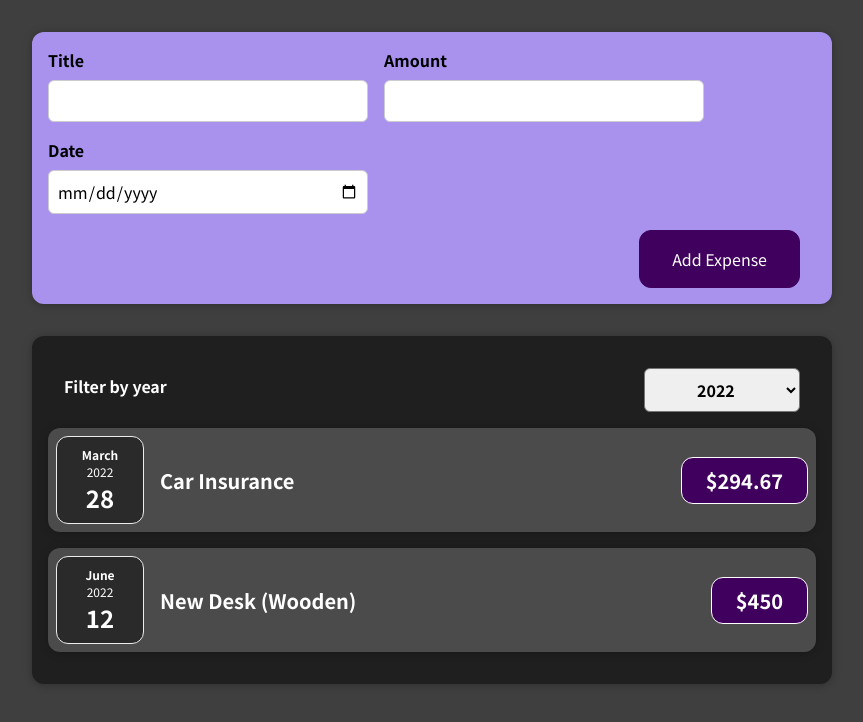
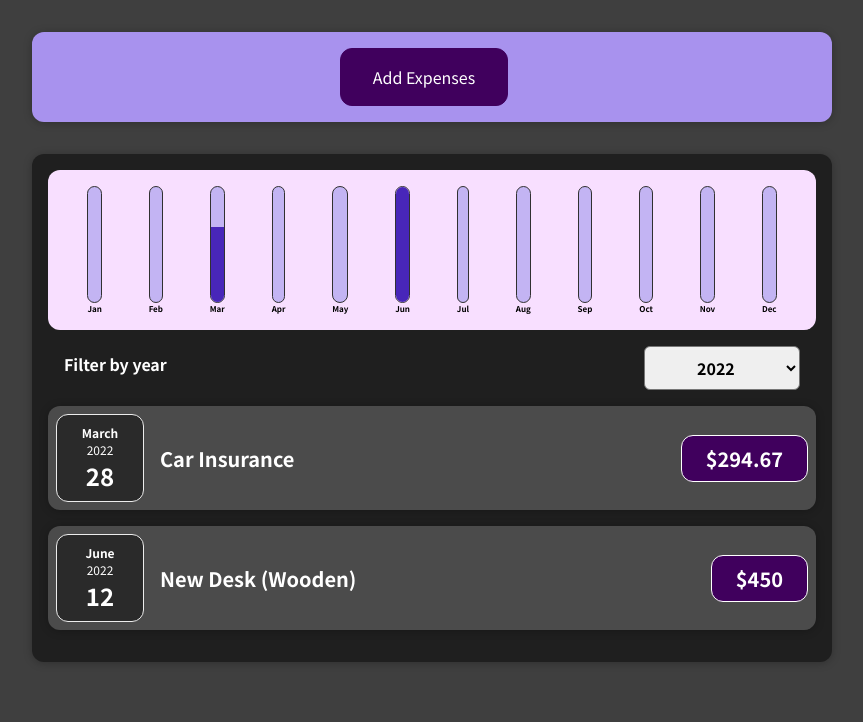
Before and after one commit to Disha3798/expense-tracker-reactJS, a React (Create React App) app: page / in a window 1280 px wide. Shown: the top 722 px of the page, without its empty margins (208-1071 px from the left). Built offline with nearby package versions, Linux system fonts and the light colour scheme.

Commit message:
added charts

```diff
--- /dev/null
+++ b/src/components/Chart/Chart.css
@@ -0,0 +1,9 @@
+.chart {
+    padding: 1rem;
+    border-radius: 12px;
+    background-color: #f8dfff;
+    text-align: center;
+    display: flex;
+    justify-content: space-around;
+    height: 10rem;
+  }
--- /dev/null
+++ b/src/components/Chart/Chart.js
@@ -0,0 +1,25 @@
+
+import './Chart.css'
+import ChartBar from './ChartBar'
+
+const Chart = (props) => {
+
+    const datapointValues = props.datapoints.map((data) => data.value)
+    const maxValue = Math.max(...datapointValues)
+
+    return (
+        <div className='chart'>
+            {props.datapoints.map((datapoint) =>
+                <ChartBar
+                    key={datapoint.month}
+                    value={datapoint.value}
+                    maxValue={maxValue}
+                    label={datapoint.month} />
+            )
+            }
+        </div>
+
+    )
+}
+
+export default Chart
--- /dev/null
+++ b/src/components/Chart/ChartBar.css
@@ -0,0 +1,30 @@
+.chart-bar {
+  height: 100%;
+  display: flex;
+  flex-direction: column;
+  align-items: center;
+}
+
+.chart-bar__inner {
+  height: 100%;
+  width: 100%;
+  border: 1px solid #313131;
+  border-radius: 12px;
+  background-color: #c3b4f3;
+  overflow: hidden;
+  display: flex;
+  flex-direction: column;
+  justify-content: flex-end;
+}
+
+.chart-bar__fill {
+  background-color: #4826b9;
+  width: 100%;
+  transition: all 0.3s ease-out;
+}
+
+.chart-bar__label {
+  font-weight: bold;
+  font-size: 0.5rem;
+  text-align: center;
+}
--- /dev/null
+++ b/src/components/Chart/ChartBar.js
@@ -0,0 +1,23 @@
+
+import './ChartBar.css'
+
+const ChartBar = (props) => {
+    let barFillHeight = '0%';
+
+    if (props.maxValue > 0) {
+        barFillHeight = Math.round((props.value / props.maxValue) * 100) + '%';
+    }
+    return (
+        <div className='chart-bar'>
+            <div className='chart-bar__inner'>
+                <div
+                    className='chart-bar__fill'
+                    style={{ height: barFillHeight }}
+                ></div>
+            </div>
+            <div className='chart-bar__label'>{props.label}</div>
+        </div>
+    );
+};
+
+export default ChartBar
--- /dev/null
+++ b/src/components/Expenses/ExpenseChart.js
@@ -0,0 +1,32 @@
+import Chart from '../Chart/Chart'
+
+const ExpenseChart = (props) => {
+
+    const datapoints=[
+        {month:'Jan',value:0},
+        {month:'Feb',value:0},
+        {month:'Mar',value:0},
+        {month:'Apr',value:0},
+        {month:'May',value:0},
+        {month:'Jun',value:0},
+        {month:'Jul',value:0},
+        {month:'Aug',value:0},
+        {month:'Sep',value:0},
+        {month:'Oct',value:0},
+        {month:'Nov',value:0},
+        {month:'Dec',value:0},
+    ]
+    for(const expense of props.items)
+    {
+        const expenseMonth=expense.date.getMonth()
+        datapoints[expenseMonth].value+=expense.amount
+    }
+    return (
+        <div>
+            <Chart datapoints={datapoints}/>
+        </div>
+
+    )
+}
+
+export default ExpenseChart
--- a/src/components/Expenses/ExpenseFilter.js
+++ b/src/components/Expenses/ExpenseFilter.js
@@ -9,7 +9,9 @@ const ExpensesFilter = (props) => {
         <div className='expenses-filter'>
             <div className='expenses-filter__control'>
                 <label>Filter by year</label>
-                <select value={props.selected} onChange={handleSelected}>
+                <select
+                    value={props.selected}
+                    onChange={handleSelected}>
                     <option value='2022'>2022</option>
                     <option value='2021'>2021</option>
                     <option value='2020'>2020</option>
--- a/src/components/Expenses/ExpenseItem.js
+++ b/src/components/Expenses/ExpenseItem.js
@@ -2,7 +2,7 @@ import './ExpenseItem.css'
 import Card from '../UI/Card'
 import ExpenseDate from './ExpenseDate'
 
-const ExpenseItem=(props) =>{
+const ExpenseItem = (props) => {
   return (
     <Card className='expense-item'>
       <ExpenseDate date={props.date} />
--- a/src/components/Expenses/ExpenseList.js
+++ b/src/components/Expenses/ExpenseList.js
@@ -3,6 +3,7 @@ import ExpenseItem from './ExpenseItem'
 import Card from '../UI/Card'
 import ExpensesFilter from './ExpenseFilter'
 import { useState } from 'react'
+import ExpenseChart from './ExpenseChart'
 
 const ExpenseList = (props) => {
 
@@ -13,7 +14,6 @@ const ExpenseList = (props) => {
     const getFilteredData = (year) => {
         setFilteredYear(year)
     }
-    // let showExpenses=<p style={{color:'white'}}>No Expenses Available</p>
     let showExpenses=<p className='expenses-list__fallback'>Found no expenses</p>
     if(filteredExpenseList.length>0 )
     {
@@ -28,6 +28,7 @@ const ExpenseList = (props) => {
 
     return (
         <Card className='expenses'>
+            <ExpenseChart items={filteredExpenseList}/>
             <ExpensesFilter selected={filteredYear} onYearSelected={getFilteredData} />
             {showExpenses}
 
--- a/src/components/NewExpense/ExpenseForm.css
+++ b/src/components/NewExpense/ExpenseForm.css
@@ -21,6 +21,14 @@
     max-width: 100%;
   }
 
+  .new-expense__control_error input
+  {
+    border-radius: 6px;
+    border: 1px solid red;
+    background-color: rgb(240, 107, 107);
+  }
+
+
   .new-expense__actions {
     text-align: right;
   }
--- a/src/components/NewExpense/ExpenseForm.js
+++ b/src/components/NewExpense/ExpenseForm.js
@@ -15,20 +15,24 @@ const ExpenseForm = (props) => {
         setAmount(event.target.value)
     }
     const dateHandler = (event) => {
-        console.log(event.target.value)
         setDate(event.target.value)
     }
     const submitHandler = (event) => {
         event.preventDefault();
-        const newExpense={
-            title:title,
-            amount:amount,
-            date:new Date(date)
+        const newExpense = {
+            title: title,
+            amount: amount,
+            date: new Date(date)
         }
         props.onNewExpense(newExpense)
+        props.updateDisplay()
         setTitle('')
         setAmount('')
         setDate('')
+    }
+
+    const goBack = () => {
+        props.updateDisplay()
     }
 
     return (
@@ -38,7 +42,7 @@ const ExpenseForm = (props) => {
                     <label>Title</label>
                     <input type='text'
                         value={title}
-                    onChange={titleHandler} />
+                        onChange={titleHandler} required />
                 </div>
                 <div className='new-expense__control'>
                     <label>Amount</label>
@@ -46,7 +50,7 @@ const ExpenseForm = (props) => {
                         value={amount}
                         min='0.01'
                         step='0.01'
-                    onChange={amountHandler} />
+                        onChange={amountHandler} required />
                 </div>
                 <div className='new-expense__control'>
                     <label>Date</label>
@@ -54,11 +58,12 @@ const ExpenseForm = (props) => {
                         value={date}
                         min='2019-01-01'
                         max='2022-12-31'
-                    onChange={dateHandler} />
+                        onChange={dateHandler} required />
                 </div>
             </div>
             <div className='new-expense__actions'>
-                <button type='submit'>Add Expense</button>
+                <button type='button' onClick={goBack}>Cancel</button>
+                <button type='submit' >Add Expense</button>
             </div>
         </form>
     );
--- a/src/components/NewExpense/NewExpense.js
+++ b/src/components/NewExpense/NewExpense.js
@@ -1,16 +1,27 @@
 import React from 'react';
+import { useState } from 'react';
 
 import ExpenseForm from './ExpenseForm';
 import './NewExpense.css';
 
 const NewExpense = (props) => {
+
+    const [showForm,setShowForm]=useState(false)
     const getNewExpense = (expense) => {
         props.onSaveNewExpense(expense)
     }
 
+    const showExpenseForm=()=> {
+        setShowForm(true)
+    }
+    const hideExpenseForm=()=> {
+        setShowForm(false)
+    }
+
     return (
         <div className='new-expense'>
-            <ExpenseForm onNewExpense={getNewExpense} />
+            {!showForm&&<button type="button" onClick={showExpenseForm}>Add Expenses</button>}
+            {showForm&&<ExpenseForm onNewExpense={getNewExpense} updateDisplay={hideExpenseForm}/>}
         </div>
     );
 };
```
Lines whose indentation alone changed are shown as unchanged.
